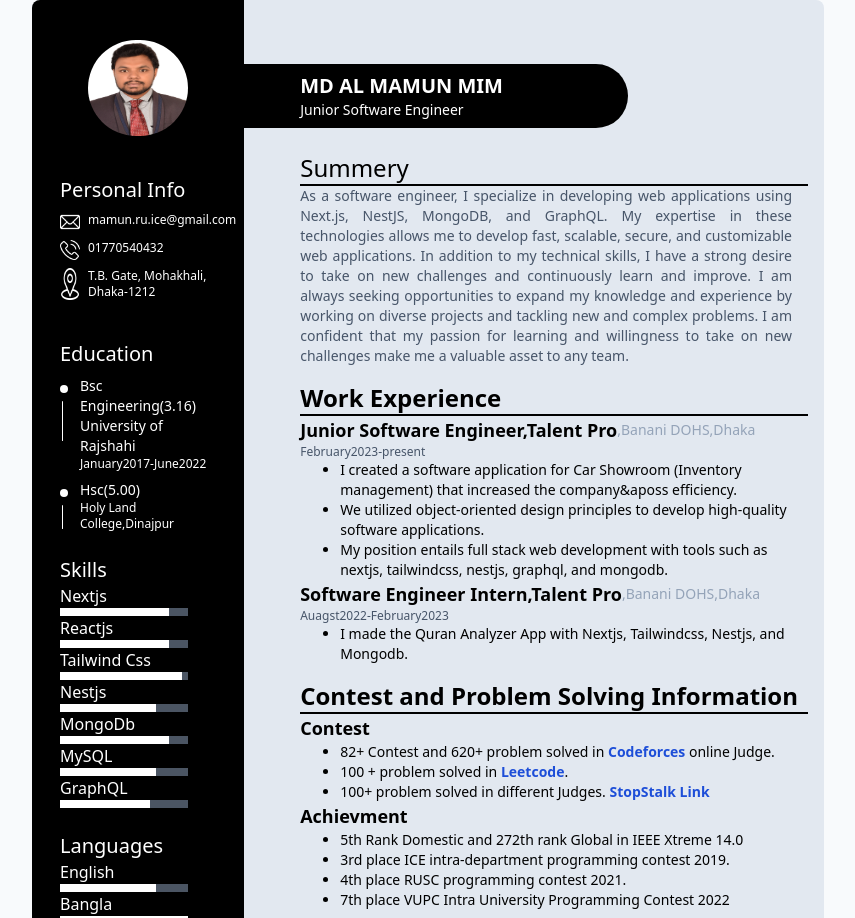
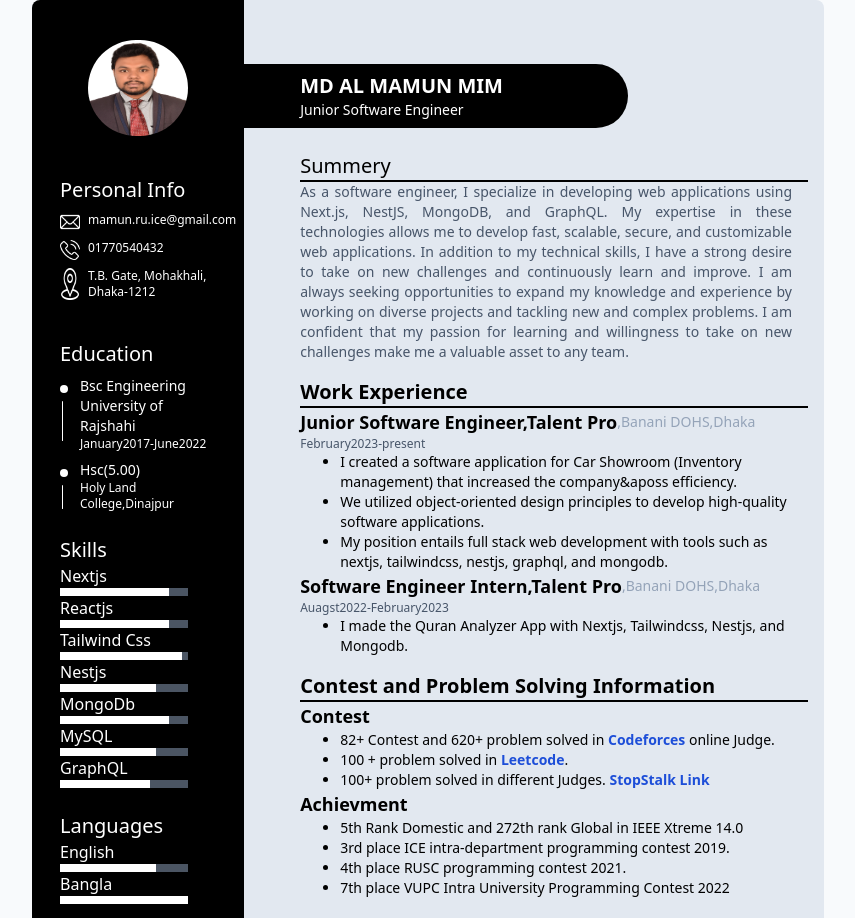
Before and after one commit to MamunsCrafts/CV-APP, a Next.js app: page / in a window 1280 px wide. Shown: the top 918 px of the page, without its empty margins (212-1067 px from the left). Built offline with nearby package versions, Linux system fonts and the light colour scheme.

Commit message:
text size change

```diff
--- a/components/contest.tsx
+++ b/components/contest.tsx
@@ -1,7 +1,7 @@
 export default function Contest(){
     return (
       <div>
-        <p className="text-2xl font-bold border-b-2 border-spacing-2 border-black">
+        <p className="text-xl font-semibold border-b-2 border-spacing-2 border-black">
           Contest and Problem Solving Information
         </p>
         <div>
--- a/components/experience.tsx
+++ b/components/experience.tsx
@@ -1,7 +1,7 @@
 export default function Experience(){
     return (
       <div>
-        <p className="text-2xl font-bold border-b-2 border-spacing-2 border-black">Work Experience</p>
+        <p className="text-xl font-semibold border-b-2 border-spacing-2 border-black">Work Experience</p>
         <div>
           {" "}
           <div className="flex ">
--- a/components/projects.tsx
+++ b/components/projects.tsx
@@ -1,7 +1,7 @@
 export default function Projects(){
     return (
       <div>
-        <p className="text-2xl font-bold border-b-2 border-spacing-2 border-black">Academic Projects</p>
+        <p className="text-xl font-semibold border-b-2 border-spacing-2 border-black">Academic Projects</p>
         <div>
           {" "}
           <p className="text-lg font-bold">Alumni and Information Management System</p>
--- a/components/sidebar.tsx
+++ b/components/sidebar.tsx
@@ -35,7 +35,7 @@ export default function Sidebar(){
               <p className="bg-white rounded-full w-[1px] h-10 text-xs ml-[2px]"></p>
             </div>
             <div>
-              <p className="text-sm">Bsc Engineering(3.16)</p>
+              <p className="text-sm">Bsc Engineering</p>
               <p className="text-sm">University of Rajshahi</p>
               <p className="text-xs">January2017-June2022</p>
             </div>
--- a/components/summary.tsx
+++ b/components/summary.tsx
@@ -1,7 +1,7 @@
 export default function Summery(){
     return (
       <div className="mt-6">
-        <p className="text-2xl border-b-2 border-spacing-2 border-black">Summery</p>
+        <p className="text-xl border-b-2 border-spacing-2 border-black">Summery</p>
         <p className="text-slate-600 text-sm text-justify mr-4">
           As a software engineer, I specialize in developing web applications using Next.js, NestJS, MongoDB, and
           GraphQL. My expertise in these technologies allows me to develop fast, scalable, secure, and customizable web
```
